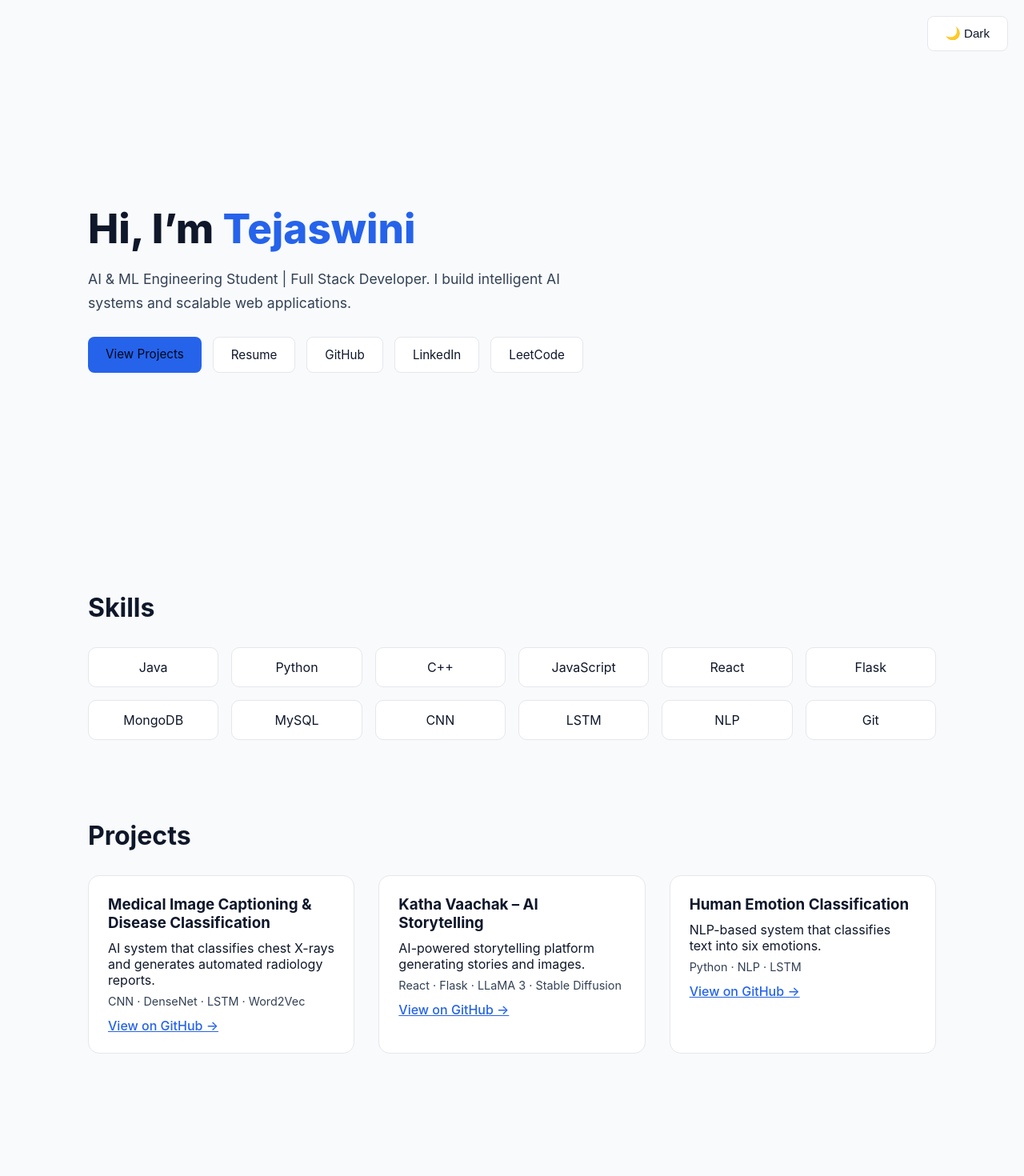
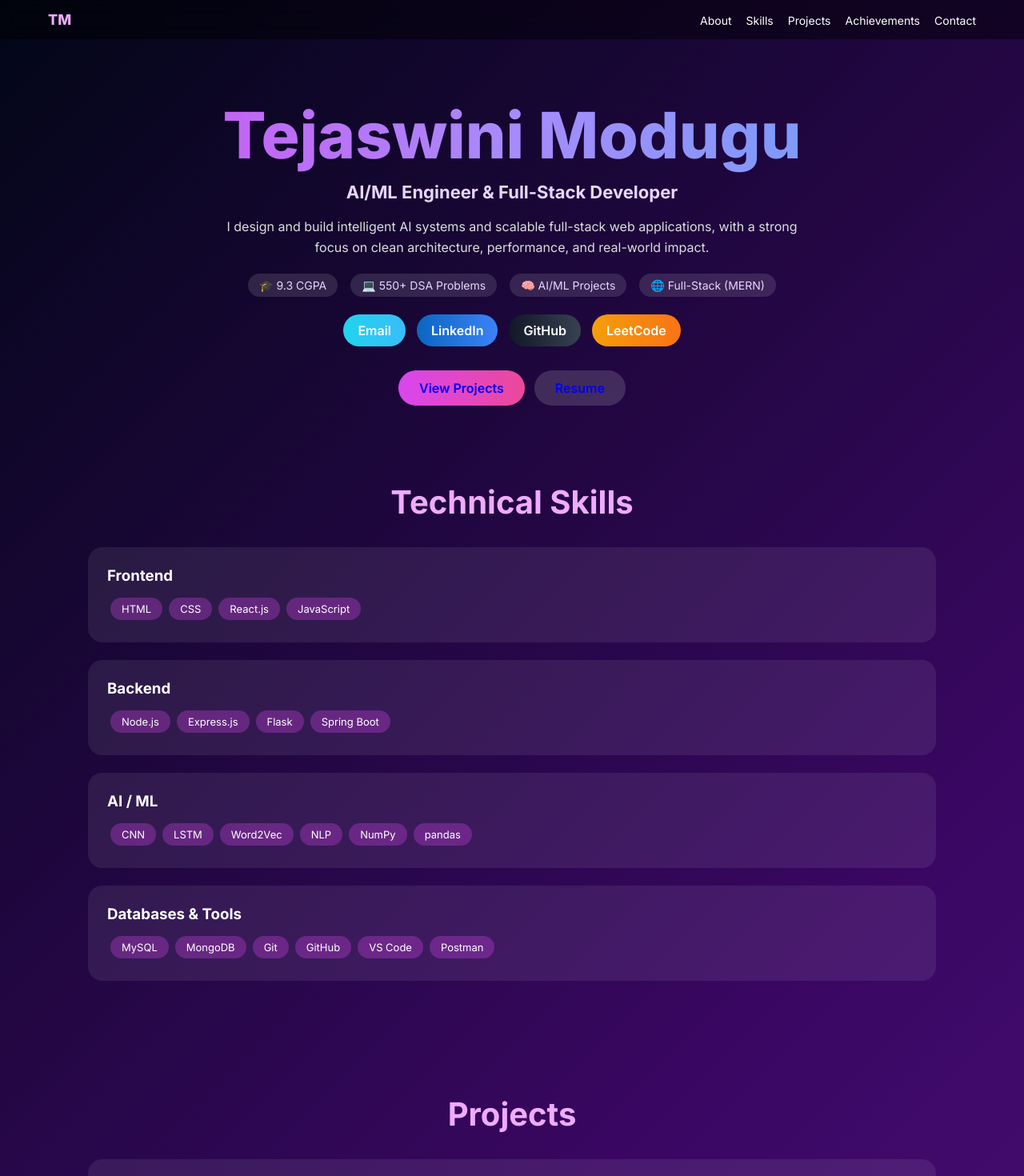
Before and after one commit to Tejaswini37/tejaswini-portfolio, a React (Vite) app: page / in a window 1280 px wide. Shown: the top 1470 px of the page at 80% size. Built offline with nearby package versions, Linux system fonts and the light colour scheme.

Commit message:
frontend changed

```diff
--- a/src/App.jsx
+++ b/src/App.jsx
@@ -1,109 +1,324 @@
-import { useState, useEffect } from "react";
+import { useEffect } from "react";
+import "./index.css";
 
 export default function App() {
-  const [dark, setDark] = useState(false);
+  useEffect(() => {
+    const sections = document.querySelectorAll(".reveal");
 
-  useEffect(() => {
-    document.body.className = dark ? "dark" : "";
-  }, [dark]);
+    const revealOnScroll = () => {
+      sections.forEach(sec => {
+        const top = sec.getBoundingClientRect().top;
+        if (top < window.innerHeight - 80) {
+          sec.classList.add("active");
+        }
+      });
+    };
+
+    window.addEventListener("scroll", revealOnScroll);
+    revealOnScroll();
+    return () => window.removeEventListener("scroll", revealOnScroll);
+  }, []);
 
   return (
-    <div className="wrapper">
+    <div className="app">
 
-      {/* DARK MODE TOGGLE */}
-      <div className="toggle">
-        <button className="btn" onClick={() => setDark(!dark)}>
-          {dark ? "☀ Light" : "🌙 Dark"}
-        </button>
+      {/* NAVBAR */}
+      <header className="navbar">
+        <div className="nav-container">
+          <span className="logo">TM</span>
+          <nav className="nav-links">
+            <a href="#about">About</a>
+            <a href="#skills">Skills</a>
+            <a href="#projects">Projects</a>
+            <a href="#achievements">Achievements</a>
+            <a href="#contact">Contact</a>
+          </nav>
+        </div>
+      </header>
+
+      {/* ABOUT / HERO */}
+<section id="about" className="hero reveal">
+  <h1 className="hero-title">Tejaswini Modugu</h1>
+
+  <h2 className="hero-subtitle">
+    AI/ML Engineer & Full-Stack Developer
+  </h2>
+
+  <p className="hero-text">
+    I design and build intelligent AI systems and scalable full-stack web
+    applications, with a strong focus on clean architecture, performance,
+    and real-world impact.
+  </p>
+
+  {/* QUICK SUMMARY STRIP */}
+  <div className="hero-summary">
+    <span>🎓 9.3 CGPA</span>
+    <span>💻 550+ DSA Problems</span>
+    <span>🧠 AI/ML Projects</span>
+    <span>🌐 Full-Stack (MERN)</span>
   </div>
 
-      {/* HERO */}
-      <section className="hero">
-        <div>
-          <h1>
-            Hi, I’m <span>Tejaswini</span>
-          </h1>
+  {/* IMPORTANT LINKS */}
+  <div className="important-links">
+    <a href="mailto:teju6637@gmail.com" className="link-pill mail">Email</a>
+    <a
+      href="https://www.linkedin.com/in/modugu-tejaswini-reddy-0b1733284/"
+      target="_blank"
+      className="link-pill linkedin"
+    >
+      LinkedIn
+    </a>
+    <a
+      href="https://github.com/Tejaswini37"
+      target="_blank"
+      className="link-pill github"
+    >
+      GitHub
+    </a>
+    <a
+      href="https://leetcode.com/u/Tejaswini37/"
+      target="_blank"
+      className="link-pill leetcode"
+    >
+      LeetCode
+    </a>
+  </div>
 
-          <p>
-            AI & ML Engineering Student | Full Stack Developer.
-            I build intelligent AI systems and scalable web applications.
-          </p>
+  <div className="hero-buttons">
+    <a href="#projects" className="btn primary">View Projects</a>
+    <a href="/Tejaswini_Resume.pdf" className="btn secondary">Resume</a>
+  </div>
+</section>
 
-          <div className="actions">
-            <a href="#projects" className="btn primary">View Projects</a>
-            <a href="/Tejaswini_Resume.pdf" className="btn">Resume</a>
-            <a href="https://github.com/Tejaswini37" className="btn">GitHub</a>
-            <a href="https://www.linkedin.com/in/modugu-tejaswini-reddy-0b1733284/" className="btn">LinkedIn</a>
-            <a href="https://leetcode.com/u/Tejaswini37/" className="btn">LeetCode</a>
+
+      {/* SKILLS */}
+      <section id="skills" className="section reveal">
+        <h2 className="section-title">Technical Skills</h2>
+
+        <div className="card">
+          <h3>Frontend</h3>
+          <div className="chips">
+            <span className="chip">HTML</span>
+            <span className="chip">CSS</span>
+            <span className="chip">React.js</span>
+            <span className="chip">JavaScript</span>
+          </div>
+        </div>
+
+        <div className="card">
+          <h3>Backend</h3>
+          <div className="chips">
+            <span className="chip">Node.js</span>
+            <span className="chip">Express.js</span>
+            <span className="chip">Flask</span>
+            <span className="chip">Spring Boot</span>
+          </div>
+        </div>
+
+        <div className="card">
+          <h3>AI / ML</h3>
+          <div className="chips">
+            <span className="chip">CNN</span>
+            <span className="chip">LSTM</span>
+            <span className="chip">Word2Vec</span>
+            <span className="chip">NLP</span>
+            <span className="chip">NumPy</span>
+            <span className="chip">pandas</span>
+          </div>
+        </div>
+
+        <div className="card">
+          <h3>Databases & Tools</h3>
+          <div className="chips">
+            <span className="chip">MySQL</span>
+            <span className="chip">MongoDB</span>
+            <span className="chip">Git</span>
+            <span className="chip">GitHub</span>
+            <span className="chip">VS Code</span>
+            <span className="chip">Postman</span>
           </div>
         </div>
       </section>
 
-      {/* SKILLS */}
-      <section>
-        <h2>Skills</h2>
-        <div className="skills">
-          {[
-            "Java", "Python", "C++", "JavaScript",
-            "React", "Flask", "MongoDB", "MySQL",
-            "CNN", "LSTM", "NLP", "Git"
-          ].map(skill => (
-            <div key={skill} className="skill">{skill}</div>
-          ))}
+     {/* PROJECTS */}
+<section id="projects" className="section reveal">
+  <h2 className="section-title">Projects</h2>
+
+  {/* KATHA VAACHAK */}
+  <div className="card hover-card">
+    <h3>Katha Vaachak: AI-Powered Storytelling Platform</h3>
+    <p className="muted">Dec 2024</p>
+
+    <p className="project-desc">
+      AI-driven platform that generates personalized stories and illustrations
+      based on user-defined characters and plots.
+    </p>
+
+    <div className="chips">
+      <span className="chip">React.js</span>
+      <span className="chip">Node.js</span>
+      <span className="chip">Express.js</span>
+      <span className="chip">Flask</span>
+      <span className="chip">MongoDB</span>
+      <span className="chip">LLaMA 3</span>
+      <span className="chip">Stable Diffusion</span>
     </div>
-      </section>
 
-      {/* PROJECTS */}
-      <section id="projects">
-        <h2>Projects</h2>
-        <div className="projects">
+    <ul>
+      <li>Integrated LLaMA 3 for coherent and context-aware story generation</li>
+      <li>Used Stable Diffusion for AI-based image synthesis</li>
+      <li>Built a responsive React frontend with API-based backend integration</li>
+    </ul>
 
-          <div className="project">
-            <h3>Medical Image Captioning & Disease Classification</h3>
-            <p>
-              AI system that classifies chest X-rays and generates automated
-              radiology reports.
-            </p>
-            <div className="tech">CNN · DenseNet · LSTM · Word2Vec</div>
     <a
-              href="https://github.com/Tejaswini37/Medical_Image_Captioning"
+      className="project-link"
+      href="https://github.com/Tejaswini37/katha_vachak"
       target="_blank"
+      rel="noreferrer"
     >
       View on GitHub →
     </a>
   </div>
 
-          <div className="project">
-            <h3>Katha Vaachak – AI Storytelling</h3>
-            <p>
-              AI-powered storytelling platform generating stories and images.
+  {/* MEDICAL IMAGE CAPTIONING */}
+  <div className="card hover-card">
+    <h3>Medical Image Captioning & Disease Classification</h3>
+    <p className="muted">Jun 2024</p>
+
+    <p className="project-desc">
+      Full-stack system for automated chest X-ray disease classification and
+      radiology-style report generation.
     </p>
-            <div className="tech">React · Flask · LLaMA 3 · Stable Diffusion</div>
+
+    <div className="chips">
+      <span className="chip">Python</span>
+      <span className="chip">CNN</span>
+      <span className="chip">LSTM</span>
+      <span className="chip">Word2Vec</span>
+      <span className="chip">Flask</span>
+      <span className="chip">React.js</span>
+    </div>
+
+    <ul>
+      <li>Used DenseNet-121 for accurate chest X-ray disease prediction</li>
+      <li>Implemented InceptionV3 + LSTM with Word2Vec for medical captioning</li>
+      <li>Integrated deep learning models with Flask backend for real-time inference</li>
+    </ul>
+
     <a
-              href="https://github.com/Tejaswini37/katha_vachak"
+      className="project-link"
+      href="https://github.com/Tejaswini37/Medical_Image_Captioning"
       target="_blank"
+      rel="noreferrer"
     >
       View on GitHub →
     </a>
   </div>
 
-          <div className="project">
-            <h3>Human Emotion Classification</h3>
-            <p>
-              NLP-based system that classifies text into six emotions.
+  {/* EMOTION CLASSIFICATION */}
+  <div className="card hover-card">
+    <h3>Human Emotion Classification System</h3>
+    <p className="muted">May 2024</p>
+
+    <p className="project-desc">
+      Text-based emotion classification system identifying six human emotions
+      using deep learning techniques.
     </p>
-            <div className="tech">Python · NLP · LSTM</div>
+
+    <div className="chips">
+      <span className="chip">Python</span>
+      <span className="chip">NLP</span>
+      <span className="chip">LSTM</span>
+    </div>
+
+    <ul>
+      <li>Classified emotions: Joy, Fear, Anger, Love, Sadness, Disgust</li>
+      <li>Trained an LSTM-based model for contextual emotion understanding</li>
+      <li>Deployed a lightweight web interface for real-time emotion analysis</li>
+    </ul>
+
     <a
+      className="project-link"
       href="https://github.com/Tejaswini37/Human-Emotion-Classification"
       target="_blank"
+      rel="noreferrer"
     >
       View on GitHub →
     </a>
   </div>
+</section>
 
+
+      {/* ACHIEVEMENTS & CERTIFICATIONS */}
+<section id="achievements" className="section reveal">
+  <h2 className="section-title">Achievements & Certifications</h2>
+
+  <div className="card hover-card">
+    <ul className="achievement-list">
+      <li>
+        Solved <strong>550+ Data Structures & Algorithms</strong> problems across
+        <strong> LeetCode</strong> and <strong>Coding Ninjas</strong>, strengthening
+        problem-solving and algorithmic thinking.
+      </li>
+
+      <li>
+        Participated in <strong>Flipkart GRID 6.0</strong> and
+        <strong> Myntra HackerRamp: WeForShe 2024</strong>, gaining experience in
+        competitive coding and real-world problem statements.
+      </li>
+
+      <li>
+        Earned certifications in <strong>SQL (HackerRank)</strong> and
+        <strong> Machine Learning (Coursera)</strong>, validating strong
+        foundations in databases and ML concepts.
+      </li>
+    </ul>
   </div>
 </section>
 
+
+     {/* CONTACT */}
+<section id="contact" className="section center reveal">
+  <h2 className="section-title">Let’s Connect</h2>
+
+  <p className="contact-text">
+    I am actively seeking <strong>internships, entry-level roles</strong>, and
+    <strong> collaborative opportunities</strong> in
+    <strong> AI/ML and Full-Stack Development</strong>.
+    Feel free to reach out for discussions, referrals, or project collaborations.
+  </p>
+
+  <div className="important-links">
+    <a href="mailto:teju6637@gmail.com" className="link-pill mail">Email</a>
+    <a
+      href="https://www.linkedin.com/in/modugu-tejaswini-reddy-0b1733284/"
+      target="_blank"
+      rel="noreferrer"
+      className="link-pill linkedin"
+    >
+      LinkedIn
+    </a>
+    <a
+      href="https://github.com/Tejaswini37"
+      target="_blank"
+      rel="noreferrer"
+      className="link-pill github"
+    >
+      GitHub
+    </a>
+    <a
+      href="https://leetcode.com/u/Tejaswini37/"
+      target="_blank"
+      rel="noreferrer"
+      className="link-pill leetcode"
+    >
+      LeetCode
+    </a>
+  </div>
+</section>
+
+
+      <footer>© 2025 Tejaswini Modugu</footer>
     </div>
   );
 }
--- a/src/index.css
+++ b/src/index.css
@@ -1,159 +1,295 @@
-/* RESET */
+@import url("https://fonts.googleapis.com/css2?family=Inter:wght@400;500;600;700;800&display=swap");
+
+/* ---------------- RESET ---------------- */
 * {
   margin: 0;
   padding: 0;
   box-sizing: border-box;
 }
 
-/* THEME VARIABLES */
-:root {
-  --bg: #f8fafc;
-  --text: #0f172a;
-  --subtext: #334155;
-  --card: #ffffff;
-  --border: #e5e7eb;
-  --primary: #2563eb;
+html {
+  scroll-behavior: smooth;
 }
 
-.dark {
-  --bg: #0f172a;
-  --text: #e5e7eb;
-  --subtext: #cbd5f5;
-  --card: #020617;
-  --border: #334155;
-  --primary: #38bdf8;
+body {
+  font-family: "Inter", sans-serif;
+  background: linear-gradient(135deg, #020617, #3b0764, #581c87);
+  color: white;
 }
 
-/* GLOBAL */
-body {
-  font-family: "Inter", system-ui, sans-serif;
-  background: var(--bg);
-  color: var(--text);
-  transition: background 0.3s, color 0.3s;
+.app {
+  overflow-x: hidden;
 }
 
-/* LAYOUT */
-.wrapper {
-  max-width: 1100px;
-  margin: auto;
-  padding: 80px 20px;
+/* ---------------- NAVBAR ---------------- */
+.navbar {
+  position: fixed;
+  top: 0;
+  width: 100%;
+  z-index: 100;
+  background: rgba(0, 0, 0, 0.45);
+  backdrop-filter: blur(12px);
 }
 
-section {
-  margin-bottom: 100px;
-}
-
-/* HERO */
-.hero {
-  min-height: 70vh;
+.nav-container {
+  max-width: 1200px;
+  margin: auto;
+  padding: 14px 20px;
   display: flex;
+  justify-content: space-between;
   align-items: center;
 }
 
-.hero h1 {
-  font-size: 3.2rem;
+.logo {
   font-weight: 800;
+  color: #f0abfc;
+  font-size: 18px;
 }
 
-.hero span {
-  color: var(--primary);
+.nav-links a {
+  margin-left: 18px;
+  text-decoration: none;
+  color: white;
+  font-size: 14px;
+  position: relative;
 }
 
-.hero p {
-  margin-top: 18px;
-  font-size: 1.1rem;
-  max-width: 620px;
-  color: var(--subtext);
-  line-height: 1.7;
+.nav-links a::after {
+  content: "";
+  position: absolute;
+  left: 0;
+  bottom: -4px;
+  width: 0;
+  height: 2px;
+  background: #f0abfc;
+  transition: width 0.3s ease;
 }
 
-/* BUTTONS */
-.actions {
-  margin-top: 28px;
+.nav-links a:hover::after {
+  width: 100%;
+}
+
+/* ---------------- HERO (GAP FIXED) ---------------- */
+.hero {
+  padding-top: 120px;   /* navbar offset */
+  padding-bottom: 50px; /* reduced gap */
+  text-align: center;
+}
+
+.hero-title {
+  font-size: clamp(40px, 8vw, 80px);
+  font-weight: 800;
+  background: linear-gradient(90deg, #d946ef, #a78bfa, #60a5fa);
+  -webkit-background-clip: text;
+  color: transparent;
+}
+
+.hero-subtitle {
+  margin-top: 10px;
+  color: #e9d5ff;
+  font-size: clamp(18px, 3vw, 22px);
+}
+
+.hero-text {
+  max-width: 720px;
+  margin: 18px auto;
+  color: #ddd;
+  line-height: 1.6;
+}
+
+/* ---- HERO SUMMARY STRIP ---- */
+.hero-summary {
+  display: flex;
+  justify-content: center;
+  gap: 16px;
+  flex-wrap: wrap;
+  margin: 20px 0;
+  font-size: 14px;
+  color: #e9d5ff;
+}
+
+.hero-summary span {
+  background: rgba(255, 255, 255, 0.12);
+  padding: 6px 14px;
+  border-radius: 999px;
+}
+
+/* ---------------- LINKS ---------------- */
+.important-links {
   display: flex;
   gap: 14px;
+  justify-content: center;
   flex-wrap: wrap;
+  margin: 22px 0;
+}
+
+.link-pill {
+  padding: 10px 18px;
+  border-radius: 999px;
+  font-weight: 600;
+  text-decoration: none;
+  color: white;
+  transition: transform 0.3s ease, box-shadow 0.3s ease;
+}
+
+.mail {
+  background: linear-gradient(90deg, #22d3ee, #38bdf8);
+}
+
+.linkedin {
+  background: linear-gradient(90deg, #0a66c2, #3b82f6);
+}
+
+.github {
+  background: linear-gradient(90deg, #111827, #374151);
+}
+
+.leetcode {
+  background: linear-gradient(90deg, #f59e0b, #f97316);
+}
+
+.link-pill:hover {
+  transform: translateY(-4px) scale(1.05);
+  box-shadow: 0 15px 30px rgba(0, 0, 0, 0.45);
+}
+
+/* ---------------- BUTTONS ---------------- */
+.hero-buttons {
+  margin-top: 24px;
 }
 
 .btn {
-  padding: 12px 22px;
-  border-radius: 8px;
-  border: 1px solid var(--border);
-  background: var(--card);
-  color: var(--text);
+  padding: 12px 26px;
+  border-radius: 999px;
   text-decoration: none;
-  font-size: 0.95rem;
-  cursor: pointer;
+  font-weight: 600;
+  margin: 6px;
+  display: inline-block;
 }
 
-.btn.primary {
-  background: var(--primary);
-  color: #020617;
-  border: none;
+.primary {
+  background: linear-gradient(90deg, #d946ef, #ec4899);
 }
 
-/* SECTION TITLES */
-h2 {
-  font-size: 2rem;
-  margin-bottom: 30px;
+.secondary {
+  background: rgba(255, 255, 255, 0.15);
 }
 
-/* SKILLS */
-.skills {
-  display: grid;
-  grid-template-columns: repeat(auto-fit, minmax(140px, 1fr));
-  gap: 16px;
+/* ---------------- SECTIONS ---------------- */
+.section {
+  max-width: 1100px;
+  margin: auto;
+  padding: 60px 20px;
 }
 
-.skill {
-  padding: 14px;
-  background: var(--card);
-  border-radius: 10px;
-  border: 1px solid var(--border);
+#skills {
+  padding-top: 40px; /* pulls skills closer to hero */
+}
+
+.section-title {
+  text-align: center;
+  font-size: clamp(28px, 5vw, 40px);
+  margin-bottom: 32px;
+  color: #f0abfc;
+}
+
+/* ---------------- CARDS ---------------- */
+.card {
+  background: rgba(255, 255, 255, 0.08);
+  padding: 24px;
+  border-radius: 18px;
+  margin-bottom: 22px;
+}
+
+.hover-card {
+  transition: transform 0.3s ease, box-shadow 0.3s ease;
+}
+
+.hover-card:hover {
+  transform: translateY(-6px);
+  box-shadow: 0 20px 40px rgba(0, 0, 0, 0.4);
+}
+
+/* ---------------- SKILL CHIPS ---------------- */
+.chips {
+  margin-top: 12px;
+}
+
+.chip {
+  display: inline-block;
+  padding: 6px 14px;
+  border-radius: 999px;
+  background: rgba(217, 70, 239, 0.3);
+  margin: 4px;
+  font-size: 13px;
+}
+
+/* ---------------- TEXT HELPERS ---------------- */
+.muted {
+  color: #c4b5fd;
+}
+
+.project-link {
+  display: inline-block;
+  margin-top: 12px;
+  color: #f0abfc;
+  text-decoration: none;
+}
+
+.center {
   text-align: center;
 }
 
-/* PROJECTS */
-.projects {
-  display: grid;
-  grid-template-columns: repeat(auto-fit, minmax(320px, 1fr));
-  gap: 30px;
+/* ---------------- FOOTER ---------------- */
+footer {
+  text-align: center;
+  padding: 30px;
+  color: #ccc;
+  font-size: 14px;
 }
 
-.project {
-  background: var(--card);
-  padding: 24px;
-  border-radius: 14px;
-  border: 1px solid var(--border);
+/* ---------------- REVEAL ANIMATION ---------------- */
+.reveal {
+  opacity: 0;
+  transform: translateY(30px);
+  transition: all 0.9s ease;
 }
 
-.project h3 {
-  margin-bottom: 10px;
+.reveal.active {
+  opacity: 1;
+  transform: translateY(0);
 }
 
-.tech {
-  font-size: 0.9rem;
-  color: var(--subtext);
-  margin-top: 8px;
+/* ---------------- MOBILE ---------------- */
+@media (max-width: 640px) {
+  .nav-links a {
+    margin-left: 10px;
+    font-size: 13px;
+  }
+
+  .hero-summary {
+    gap: 10px;
+  }
+}
+.project-desc {
+  margin: 10px 0 14px;
+  color: #e5e7eb;
+  line-height: 1.5;
+}
+.achievement-list {
+  list-style: disc;
+  padding-left: 20px;
+  line-height: 1.7;
+  color: #e5e7eb;
 }
 
-.project a {
-  display: inline-block;
-  margin-top: 12px;
-  color: var(--primary);
-  font-weight: 500;
+.achievement-list li {
+  margin-bottom: 14px;
 }
 
-/* TOGGLE */
-.toggle {
-  position: fixed;
-  top: 20px;
-  right: 20px;
+.contact-text {
+  max-width: 720px;
+  margin: 0 auto 24px;
+  color: #ddd;
+  line-height: 1.6;
 }
-
-/* MOBILE */
-@media (max-width: 600px) {
-  .hero h1 {
-    font-size: 2.2rem;
-  }
-}
```
Also changed, not shown: 1 other file (tests, documents, lock files or other folders). Lines whose indentation alone changed are shown as unchanged.
